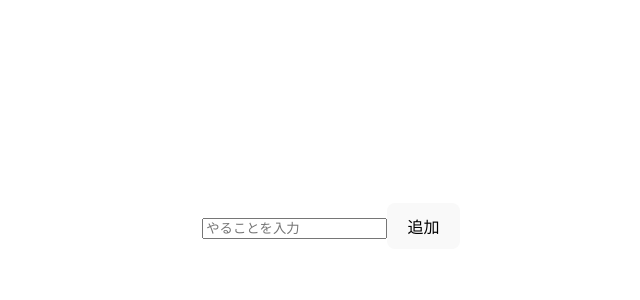
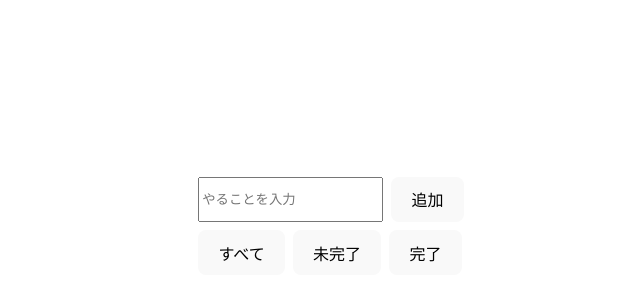
Before and after one commit to Alfred62021864/todo, a React (Vite) app: page / in a window 1280 px wide. Shown: the part 166-466 px from the top of the page, without its empty margins (309-949 px from the left). Built offline with nearby package versions, Linux system fonts and the light colour scheme.

Commit message:
add: filter

```diff
--- a/src/App.jsx
+++ b/src/App.jsx
@@ -1,4 +1,4 @@
-import { useState, useEffect } from 'react'
+import { useState, useEffect, useRef } from 'react'
 import reactLogo from './assets/react.svg'
 import viteLogo from '/vite.svg'
 import './App.css'
@@ -16,6 +16,8 @@ function App() {
   })
   const [editingIndex, setEditingIndex] = useState(-1); // 編集中のインデックスを管理
   const [editText, setEditText] = useState(""); // 編集中のテキストを管理
+  const [filter, setFilter] = useState('all'); // 'all' | 'completed' | 'active'
+  const inputRef = useRef(null);
 
   // todos が変わるたびに保存
   useEffect(() => {
@@ -36,11 +38,13 @@ function App() {
     } catch (e) {
       console.warn('failed to save todos to localStorage', e);
     }
-    setTodo("");
+    setTodo("");                 // 入力欄をクリア
+    inputRef.current?.focus();   // フォーカスを戻す
   };
 
   const handleKeyDown = (e) => {
-    if (e.key === 'Enter') handleAdd();
+    const composing = e.nativeEvent?.isComposing || e.isComposing;
+    if (e.key === 'Enter' && !composing) handleAdd();
   };
 
   const handleDelete = (index) => {
@@ -92,9 +96,20 @@ function App() {
     setEditText("");
   };
 
+  // 表示用に元のインデックスを保持した配列を作る
+  const visibleTodos = todos
+    .map((t, i) => ({ ...t, originalIndex: i }))
+    .filter(item => {
+      if (filter === 'completed') return item.completed;
+      if (filter === 'active') return !item.completed;
+      return true;
+    });
+
   return (
     <>
+      <div style={{ display: 'flex', gap: '8px', marginBottom: '8px' }}>
         <input
+          ref={inputRef}
           type="text"
           value={todo}
           onChange={(e) => setTodo(e.target.value)}
@@ -102,14 +117,38 @@ function App() {
           placeholder="やることを入力"
         />
         <button onClick={handleAdd}>追加</button>
+      </div>
+
+      <div style={{ marginBottom: '12px', display: 'flex', gap: '8px' }}>
+        <button
+          onClick={() => setFilter('all')}
+          style={{ fontWeight: filter === 'all' ? 'bold' : 'normal' }}
+        >
+          すべて
+        </button>
+        <button
+          onClick={() => setFilter('active')}
+          style={{ fontWeight: filter === 'active' ? 'bold' : 'normal' }}
+        >
+          未完了
+        </button>
+        <button
+          onClick={() => setFilter('completed')}
+          style={{ fontWeight: filter === 'completed' ? 'bold' : 'normal' }}
+        >
+          完了
+        </button>
+      </div>
 
       <ul>
-        {todos.map((todo, i) => (
+        {visibleTodos.map((todoObj) => {
+          const i = todoObj.originalIndex;
+          return (
             <li key={i} style={{
               display: 'flex',
               alignItems: 'center',
               gap: '10px',
-            textDecoration: todo.completed ? 'line-through' : 'none'
+              textDecoration: todoObj.completed ? 'line-through' : 'none'
             }}>
               {editingIndex === i ? (
                 <>
@@ -118,7 +157,8 @@ function App() {
                     value={editText}
                     onChange={(e) => setEditText(e.target.value)}
                     onKeyDown={(e) => {
-                    if (e.key === 'Enter') handleSaveEdit(i);
+                      const composing = e.nativeEvent?.isComposing || e.isComposing;
+                      if (e.key === 'Enter' && !composing) handleSaveEdit(i);
                       if (e.key === 'Escape') handleCancelEdit();
                     }}
                     autoFocus
@@ -128,16 +168,17 @@ function App() {
                 </>
               ) : (
                 <>
-                <span>{todo.text}</span>
+                  <span>{todoObj.text}</span>
                   <button onClick={() => handleToggleComplete(i)}>
-                  {todo.completed ? '未完了' : '完了'}
+                    {todoObj.completed ? '未完了' : '完了'}
                   </button>
                   <button onClick={() => handleEdit(i)}>編集</button>
                   <button onClick={() => handleDelete(i)}>削除</button>
                 </>
               )}
             </li>
-        ))}
+          )
+        })}
       </ul>
     </>
   )
```
Lines whose indentation alone changed are shown as unchanged.
